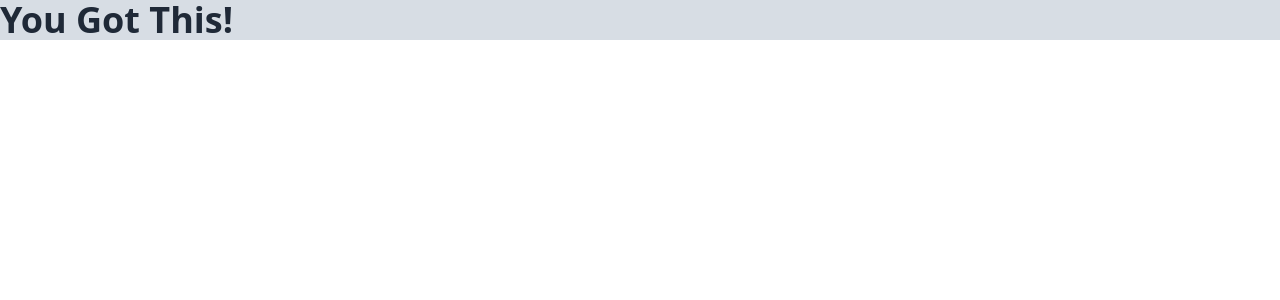
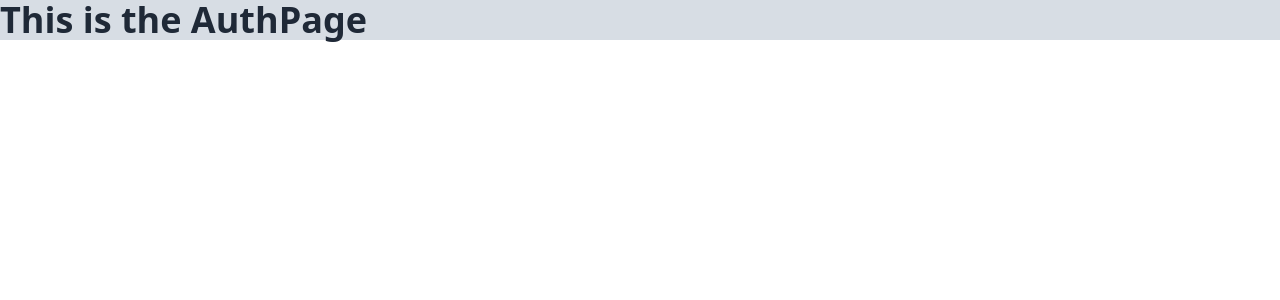
Before and after one commit to geewjh/just-wear-fe, a React (Vite) app: page / in a window 1280 px wide. Shown: the top 300 px of the page. Built offline with nearby package versions, Linux system fonts and the light colour scheme.

Commit message:
feat: add auth pg

```diff
--- a/src/App.jsx
+++ /dev/null
@@ -1,9 +0,0 @@
-function App() {
-  return (
-    <>
-      <h1 className="bg-neutral-content text-4xl font-bold">You Got This!</h1>
-    </>
-  );
-}
-
-export default App;
--- a/src/main.jsx
+++ b/src/main.jsx
@@ -1,6 +1,6 @@
 import React from "react";
 import ReactDOM from "react-dom/client";
-import App from "./App.jsx";
+import App from "./pages/App/App";
 import "./index.css";
 import { BrowserRouter as Router } from "react-router-dom";
 
--- /dev/null
+++ b/src/pages/App/App.jsx
@@ -0,0 +1,17 @@
+import { useState } from "react";
+import AuthPage from "../AuthPage/AuthPage";
+import DummyPage from "../DummyPage/DummyPage";
+
+function App() {
+  const [user, setUser] = useState(null);
+
+  return (
+    <>
+      <main className="bg-neutral-content text-4xl font-bold">
+        {user ? <DummyPage /> : <AuthPage />}
+      </main>
+    </>
+  );
+}
+
+export default App;
--- /dev/null
+++ b/src/pages/AuthPage/AuthPage.jsx
@@ -0,0 +1,3 @@
+export default function AuthPage() {
+  return <h1>This is the AuthPage</h1>;
+}
--- /dev/null
+++ b/src/pages/DummyPage/DummyPage.jsx
@@ -0,0 +1,3 @@
+export default function DummyPage() {
+  return <h1>This is the dummy page</h1>;
+}
```
